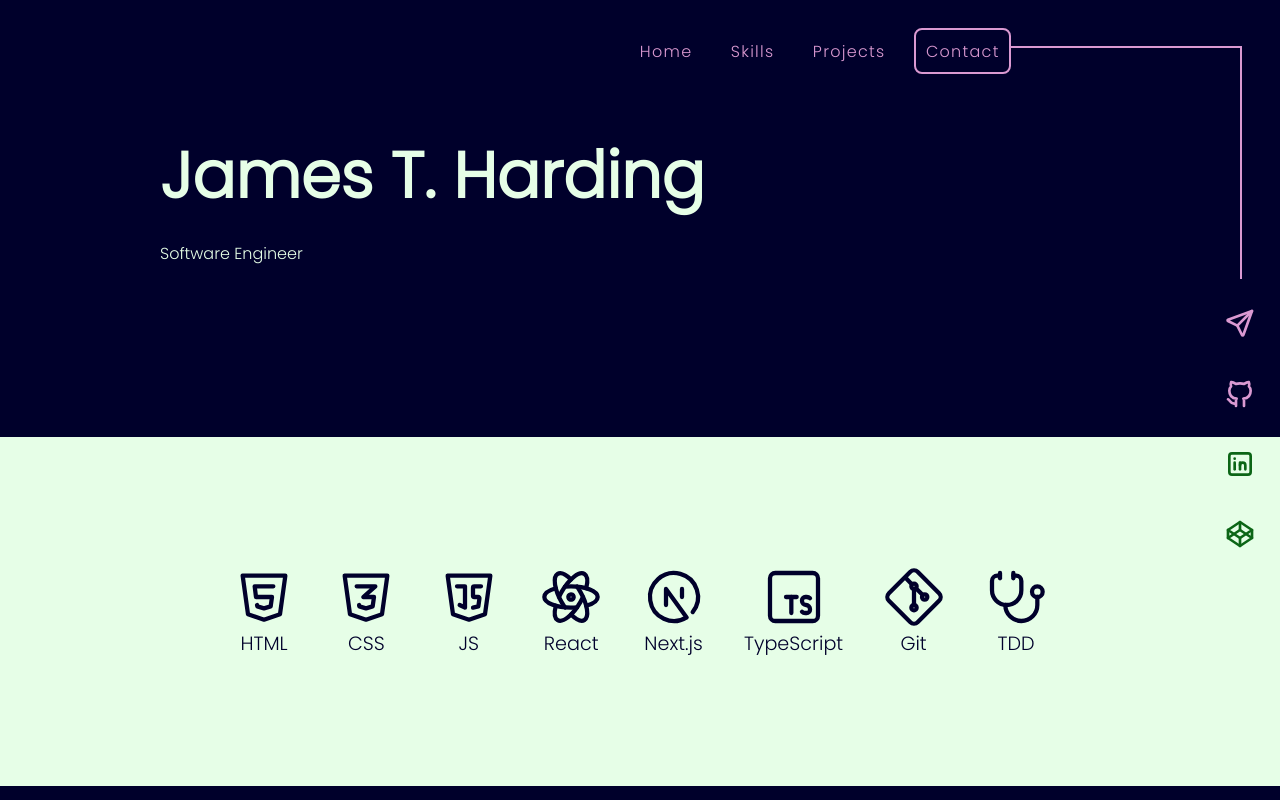
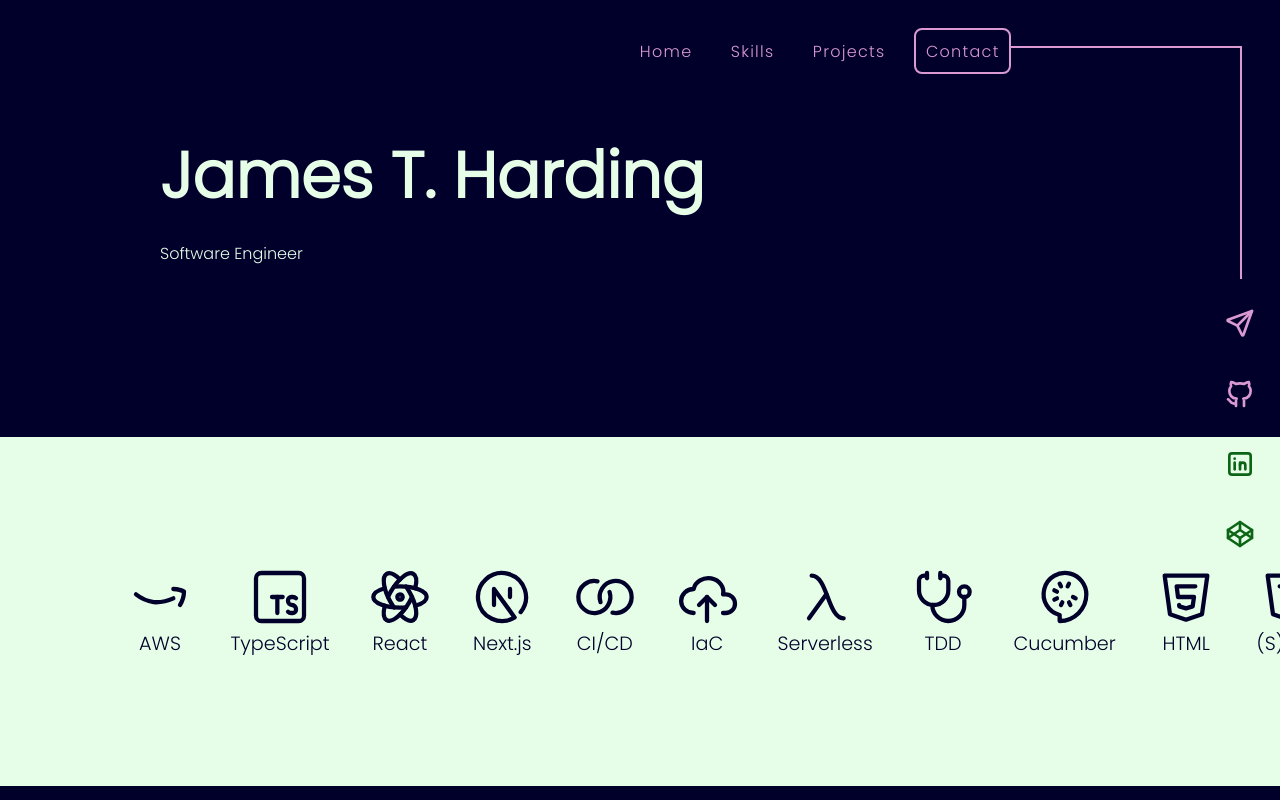
Before and after one commit to empowermint/empowermint, a Next.js app: page / in a window 1280 px wide. Shown: the top 800 px of the page. Built offline with nearby package versions, Linux system fonts and the light colour scheme.

Commit message:
Extend skill list

```diff
--- a/components/skillList/SkillList.tsx
+++ b/components/skillList/SkillList.tsx
@@ -1,28 +1,49 @@
-import styles from './skillList.module.css'
-import { IconBrandHtml5, IconBrandCss3, IconBrandJavascript, IconBrandReact, IconBrandNextjs, IconBrandTypescript, IconBrandGit, IconStethoscope } from '@tabler/icons-react'
+import styles from "./skillList.module.css";
+import {
+  IconBrandHtml5,
+  IconBrandCss3,
+  IconBrandJavascript,
+  IconBrandReact,
+  IconBrandNextjs,
+  IconBrandTypescript,
+  IconBrandGit,
+  IconStethoscope,
+  IconCloudUpload,
+  IconCirclesRelation,
+  IconBrandAmazon,
+  IconBrandCucumber,
+  IconLambda,
+} from "@tabler/icons-react";
 
 export function SkillList() {
   const skills = [
-    {name: 'HTML', icon: <IconBrandHtml5 />},
-    {name: 'CSS', icon: <IconBrandCss3 />},
-    {name: 'JS', icon: <IconBrandJavascript />},
-    {name: 'React', icon: <IconBrandReact />},
-    {name: 'Next.js', icon: <IconBrandNextjs />},
-    {name: 'TypeScript', icon: <IconBrandTypescript />},
-    {name: 'Git', icon: <IconBrandGit />},
-    {name: 'TDD', icon: <IconStethoscope />},
-  ]
+    { name: "AWS", icon: <IconBrandAmazon /> },
+    { name: "TypeScript", icon: <IconBrandTypescript /> },
+    { name: "React", icon: <IconBrandReact /> },
+    { name: "Next.js", icon: <IconBrandNextjs /> },
+    { name: "CI/CD", icon: <IconCirclesRelation /> },
+    { name: "IaC", icon: <IconCloudUpload /> },
+    { name: "Serverless", icon: <IconLambda /> },
+    { name: "TDD", icon: <IconStethoscope /> },
+    { name: "Cucumber", icon: <IconBrandCucumber /> },
+    { name: "HTML", icon: <IconBrandHtml5 /> },
+    { name: "(S)CSS", icon: <IconBrandCss3 /> },
+    { name: "JavaScript", icon: <IconBrandJavascript /> },
+    { name: "Git", icon: <IconBrandGit /> },
+  ];
 
   return (
     <div className={styles.wrapper}>
       <ul className={styles.skillList}>
         {skills.map((skill, i) => {
-          return <li key={i}>
-            {skill.icon}
-            {skill.name}
-          </li>
+          return (
+            <li key={i}>
+              {skill.icon}
+              {skill.name}
+            </li>
+          );
         })}
       </ul>
     </div>
-   )
+  );
 }
```
